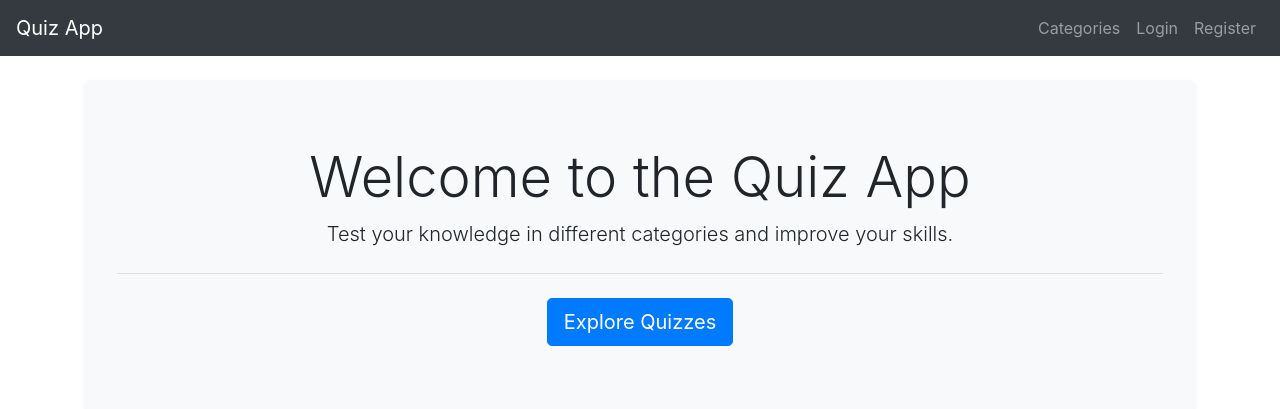
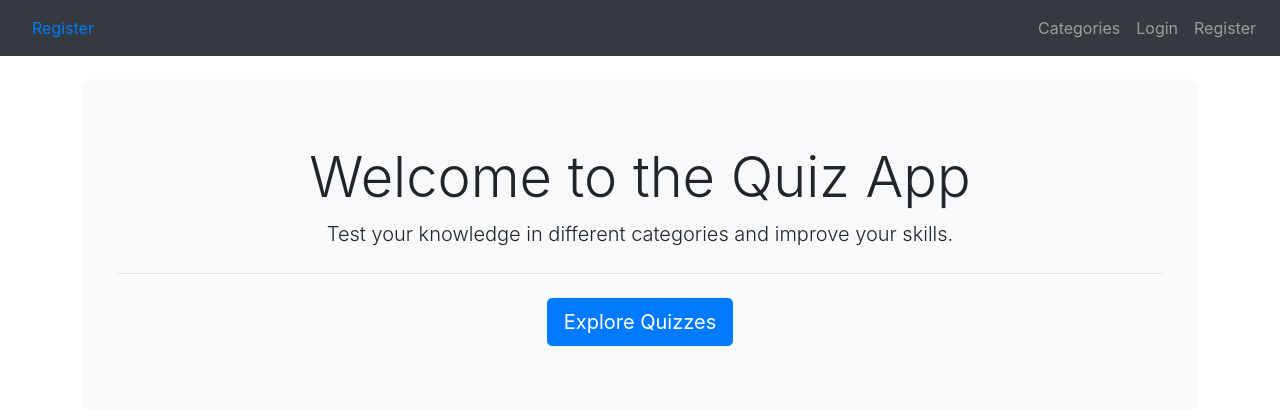
Before and after one commit to SamShri16/quiz-app, a Django app: page / in a window 1280 px wide. Shown: the top 409 px of the page. Run offline with Django 5.2, Linux system fonts and the light colour scheme; some libraries are stand-ins or nearby versions.

Commit message:
Fixed registration system Urls

```diff
--- a/templates/core/base.html
+++ b/templates/core/base.html
@@ -25,7 +25,7 @@
 
     <!-- Navbar -->
     <nav class="navbar navbar-expand-lg navbar-dark bg-dark">
-        <a class="navbar-brand" href="{% url 'home' %}">Quiz App</a>
+        <a class="nav-link" href="{% url 'register' %}">Register</a>
         <button class="navbar-toggler" type="button" data-toggle="collapse" data-target="#navbarNav">
             <span class="navbar-toggler-icon"></span>
         </button>
```
